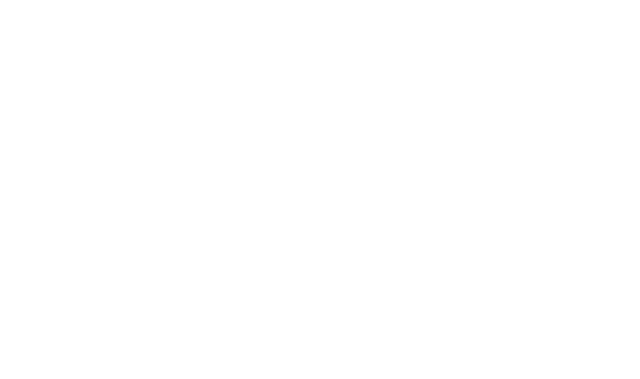
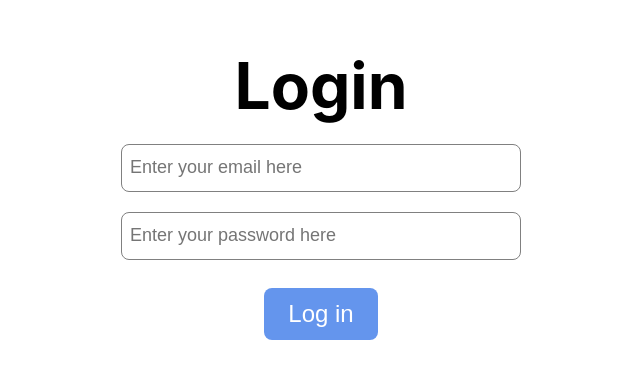
Before and after one commit to cfghyderabad24/Team-37, a React (Create React App) app in the folder frontend/: page / in a window 1280 px wide. Shown: the part 203-582 px from the top of the page, without its empty margins (319-959 px from the left). Built offline with nearby package versions, Linux system fonts and the light colour scheme.

Commit message:
login form

```diff
--- a/frontend/src/App.css
+++ b/frontend/src/App.css
@@ -1,12 +1,74 @@
-.App {
+/* .App {
   text-align: center;
 }
 
 .App-logo {
   height: 40vmin;
   pointer-events: none;
+} */
+.mainContainer {
+  flex-direction: column;
+  display: flex;
+  align-items: center;
+  justify-content: center;
+  height: 100vh;
 }
 
+.titleContainer {
+  display: flex;
+  flex-direction: column;
+  font-size: 64px;
+  font-weight: bolder;
+  align-items: center;
+  justify-content: center;
+}
+
+.resultContainer,
+.historyItem {
+  flex-direction: row;
+  display: flex;
+  width: 400px;
+  align-items: center;
+  justify-content: space-between;
+}
+
+.historyContainer {
+  flex-direction: column;
+  display: flex;
+  height: 200px;
+  align-items: center;
+  flex-grow: 5;
+  justify-content: flex-start;
+}
+
+.buttonContainer {
+  display: flex;
+  flex-direction: column;
+  align-items: center;
+  justify-content: center;
+  height: 260px;
+}
+
+.inputContainer {
+  display: flex;
+  flex-direction: column;
+  align-items: flex-start;
+  justify-content: center;
+}
+
+.inputContainer > .errorLabel {
+  color: red;
+  font-size: 12px;
+}
+
+.inputBox {
+  height: 48px;
+  width: 400px;
+  font-size: large;
+  border-radius: 8px;
+  border: 1px solid grey;
+  padding-left: 8px;
+}
 @media (prefers-reduced-motion: no-preference) {
   .App-logo {
     animation: App-logo-spin infinite 20s linear;
--- a/frontend/src/App.js
+++ b/frontend/src/App.js
@@ -1,7 +1,16 @@
 import "./App.css";
+import { BrowserRouter, Routes, Route } from "react-router-dom";
+
+import Login from "./Login";
 
 function App() {
-  return <div className="App"></div>;
+  return (
+    <BrowserRouter>
+      <Routes>
+        <Route path="/" element={<Login />} />
+      </Routes>
+    </BrowserRouter>
+  );
 }
 
 export default App;
--- /dev/null
+++ b/frontend/src/Login.js
@@ -0,0 +1,82 @@
+import React, { useState } from "react";
+import { useNavigate } from "react-router-dom";
+import "./index.css";
+import "./App.css";
+
+const Login = (props) => {
+  const [email, setEmail] = useState("");
+  const [password, setPassword] = useState("");
+  const [emailError, setEmailError] = useState("");
+  const [passwordError, setPasswordError] = useState("");
+
+  const navigate = useNavigate();
+
+  const validateEmail = (email) => {
+    const re = /^[^\s@]+@[^\s@]+\.[^\s@]+$/;
+    return re.test(String(email).toLowerCase());
+  };
+
+  const onButtonClick = () => {
+    let valid = true;
+
+    if (!validateEmail(email)) {
+      setEmailError("Please enter a valid email.");
+      valid = false;
+    } else {
+      setEmailError("");
+    }
+
+    if (password.length < 6) {
+      setPasswordError("Password must be at least 6 characters.");
+      valid = false;
+    } else {
+      setPasswordError("");
+    }
+
+    if (valid) {
+      // Perform login logic here (e.g., API call)
+      // If login is successful, navigate to the next page
+      navigate("/home");
+    }
+  };
+
+  return (
+    <div className={"mainContainer"}>
+      <div className={"titleContainer"}>
+        <div>Login</div>
+      </div>
+      <br />
+      <div className={"inputContainer"}>
+        <input
+          value={email}
+          placeholder="Enter your email here"
+          onChange={(ev) => setEmail(ev.target.value)}
+          className={"inputBox"}
+        />
+        <label className="errorLabel">{emailError}</label>
+      </div>
+      <br />
+      <div className={"inputContainer"}>
+        <input
+          type="password"
+          value={password}
+          placeholder="Enter your password here"
+          onChange={(ev) => setPassword(ev.target.value)}
+          className={"inputBox"}
+        />
+        <label className="errorLabel">{passwordError}</label>
+      </div>
+      <br />
+      <div className={"inputContainer"}>
+        <input
+          className={"inputButton"}
+          type="button"
+          onClick={onButtonClick}
+          value={"Log in"}
+        />
+      </div>
+    </div>
+  );
+};
+
+export default Login;
--- a/frontend/src/index.css
+++ b/frontend/src/index.css
@@ -1,4 +1,57 @@
+html,
 body {
+  padding: 0;
+  margin: 0;
+  font-family:
+    -apple-system,
+    BlinkMacSystemFont,
+    Segoe UI,
+    Roboto,
+    Oxygen,
+    Ubuntu,
+    Cantarell,
+    Fira Sans,
+    Droid Sans,
+    Helvetica Neue,
+    sans-serif;
+}
+
+* {
+  box-sizing: border-box;
+}
+
+main {
+  padding: 5rem 0;
+  flex: 1;
+  display: flex;
+  flex-direction: column;
+  justify-content: center;
+  align-items: center;
+}
+
+code {
+  background: #fafafa;
+  border-radius: 5px;
+  padding: 0.75rem;
+  font-family:
+    Menlo,
+    Monaco,
+    Lucida Console,
+    Courier New,
+    monospace;
+}
+
+input[type='button'] {
+  border: none;
+  background: cornflowerblue;
+  color: white;
+  padding: 12px 24px;
+  margin: 8px;
+  font-size: 24px;
+  border-radius: 8px;
+  cursor: pointer;
+}
+/* body {
   margin: 0;
   font-family: -apple-system, BlinkMacSystemFont, 'Segoe UI', 'Roboto', 'Oxygen',
     'Ubuntu', 'Cantarell', 'Fira Sans', 'Droid Sans', 'Helvetica Neue',
@@ -10,4 +63,4 @@
 code {
   font-family: source-code-pro, Menlo, Monaco, Consolas, 'Courier New',
     monospace;
-}
+} */
```
Also changed, not shown: frontend/package.json (+9 -0 lines), frontend/tailwind.config.js (added, +8 -0 lines), 1 other file (tests, documents, lock files or other folders).
